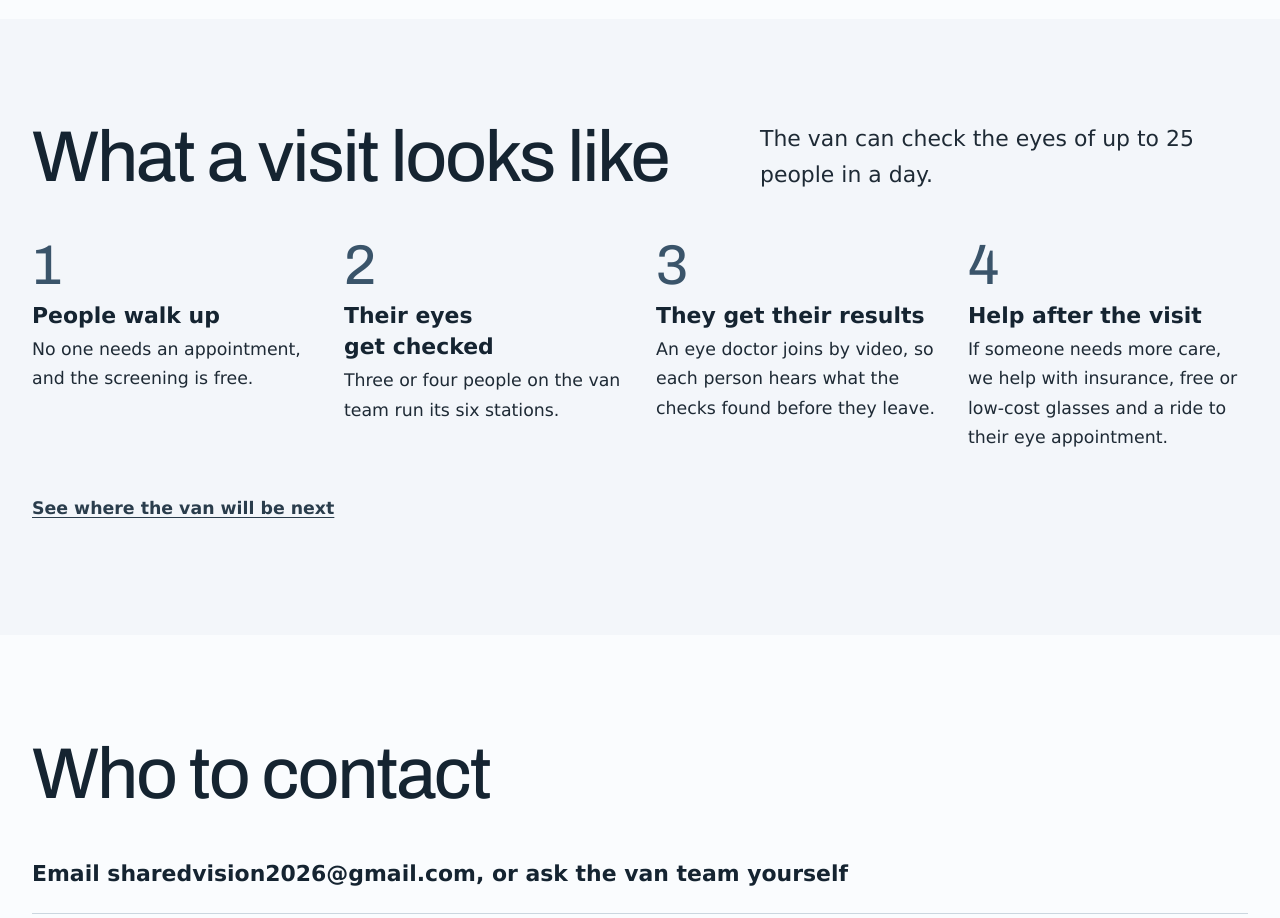
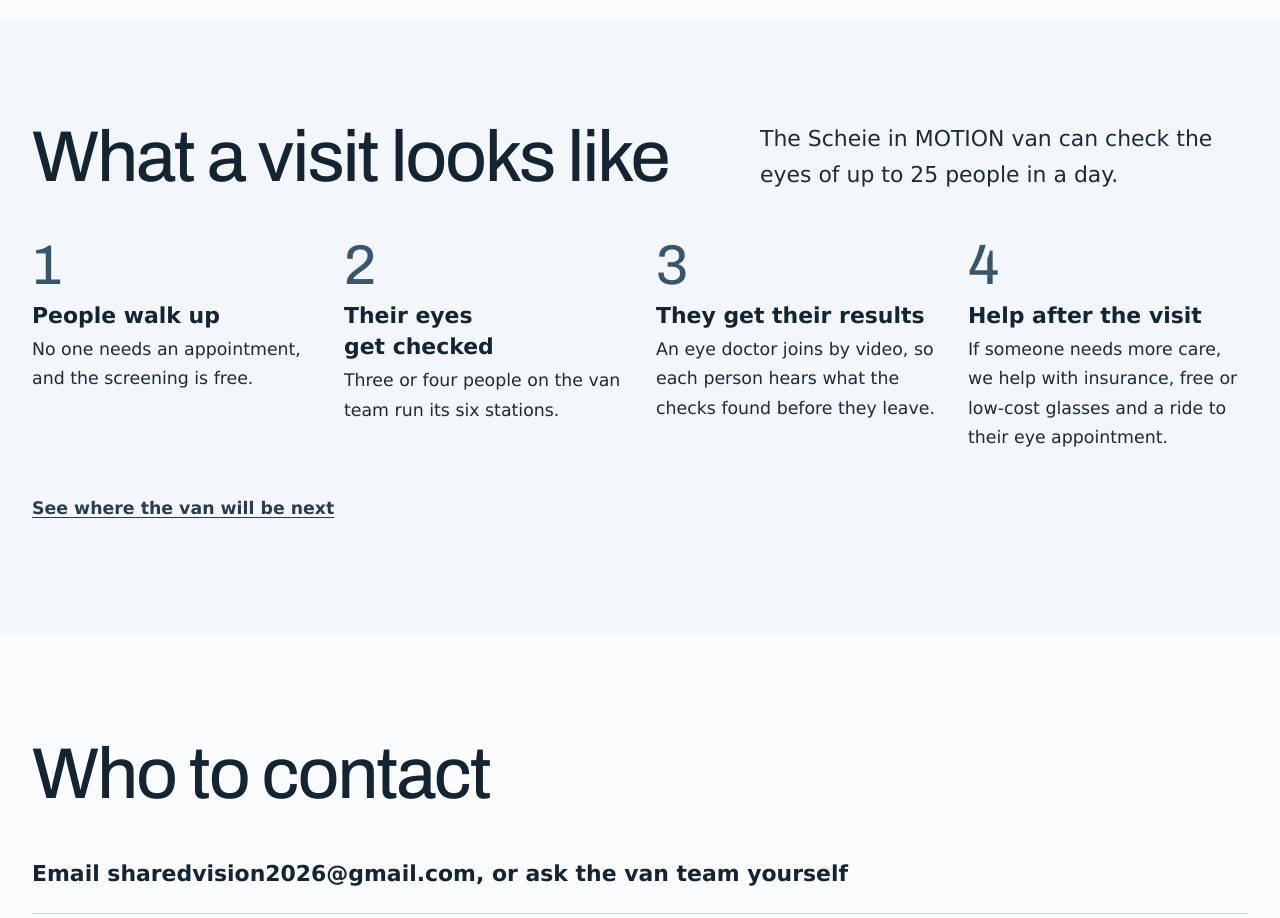
Before and after one commit to sharedvision2026/Shared-Vision, a plain HTML site: page organizations.html in a window 1280 px wide. Shown: the part 860-1778 px from the top of the page. Drawn offline with Linux system fonts and the light colour scheme; a web font is replaced by a local one.

Commit message:
Update description of the visit van capabilities

```diff
--- a/organizations.html
+++ b/organizations.html
@@ -110,7 +110,7 @@
     <div class="wrap visit-grid">
       <div class="visit-head">
         <h2 id="visit-title" class="display t-xl">What a visit looks like</h2>
-        <p class="lead">The van can check the eyes of up to 25 people in a day.</p>
+        <p class="lead">The Scheie in MOTION van can check the eyes of up to 25 people in a day.</p>
       </div>
       <ol class="steps visit-steps" role="list">
         <li class="step">
```
